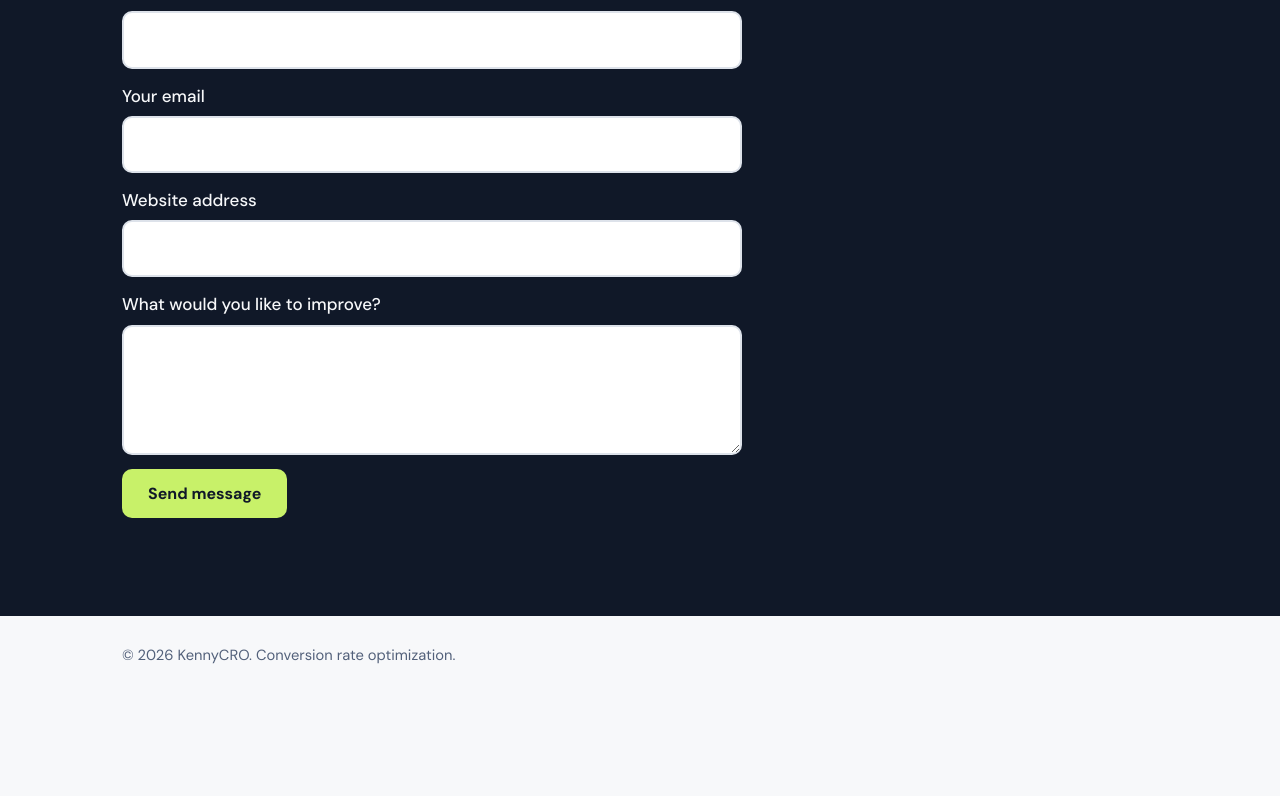
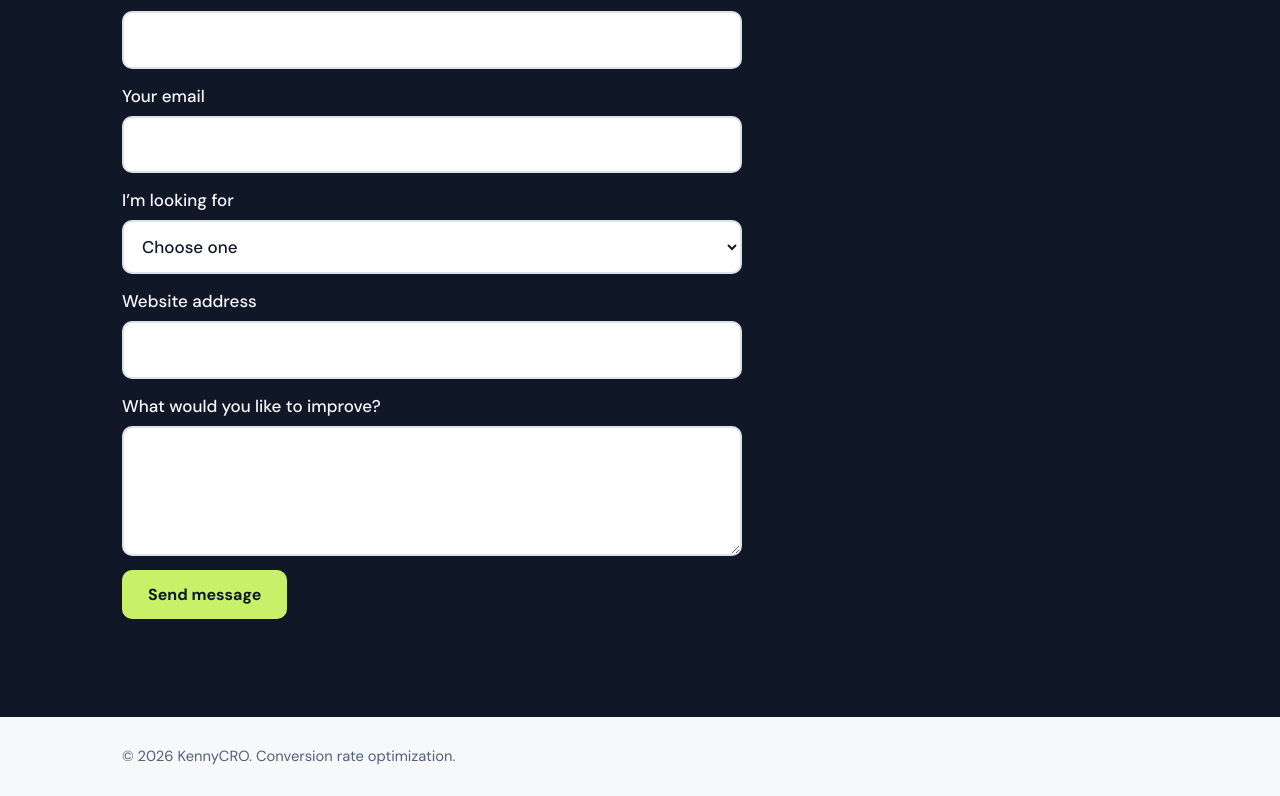
Before and after one commit to kquach229/cro-site, a React (Vite) app: page / in a window 1280 px wide. Shown: the part 3522-4318 px from the top of the page. Before the commit the page ends 4217 px from the top, so only its background shows below. Built offline with nearby package versions, Linux system fonts and the light colour scheme.

Commit message:
add service selector

```diff
--- a/src/App.jsx
+++ b/src/App.jsx
@@ -198,7 +198,14 @@ function About() {
 }
 
 function Contact() {
-  const empty = { name: "", email: "", website: "", message: "", _gotcha: "" };
+  const empty = {
+    name: "",
+    email: "",
+    service: "",
+    website: "",
+    message: "",
+    _gotcha: "",
+  };
   const [form, setForm] = useState(empty);
   const [status, setStatus] = useState("idle"); // idle | sending | sent | error
   const set = (k) => (e) => setForm({ ...form, [k]: e.target.value });
@@ -258,6 +265,17 @@ function Contact() {
             />
           </label>
           <label className="f">
+            I’m looking for
+            <select required value={form.service} onChange={set("service")}>
+              <option value="" disabled>
+                Choose one
+              </option>
+              <option value="CRO audit">A CRO audit</option>
+              <option value="A/B testing">A/B testing help</option>
+              <option value="Not sure">Not sure yet</option>
+            </select>
+          </label>
+          <label className="f">
             Website address
             <input
               type="text"
--- a/src/index.css
+++ b/src/index.css
@@ -375,6 +375,7 @@ label.f {
 }
 input[type="text"],
 input[type="email"],
+select,
 textarea {
   font: inherit;
   padding: 13px 14px;
```
